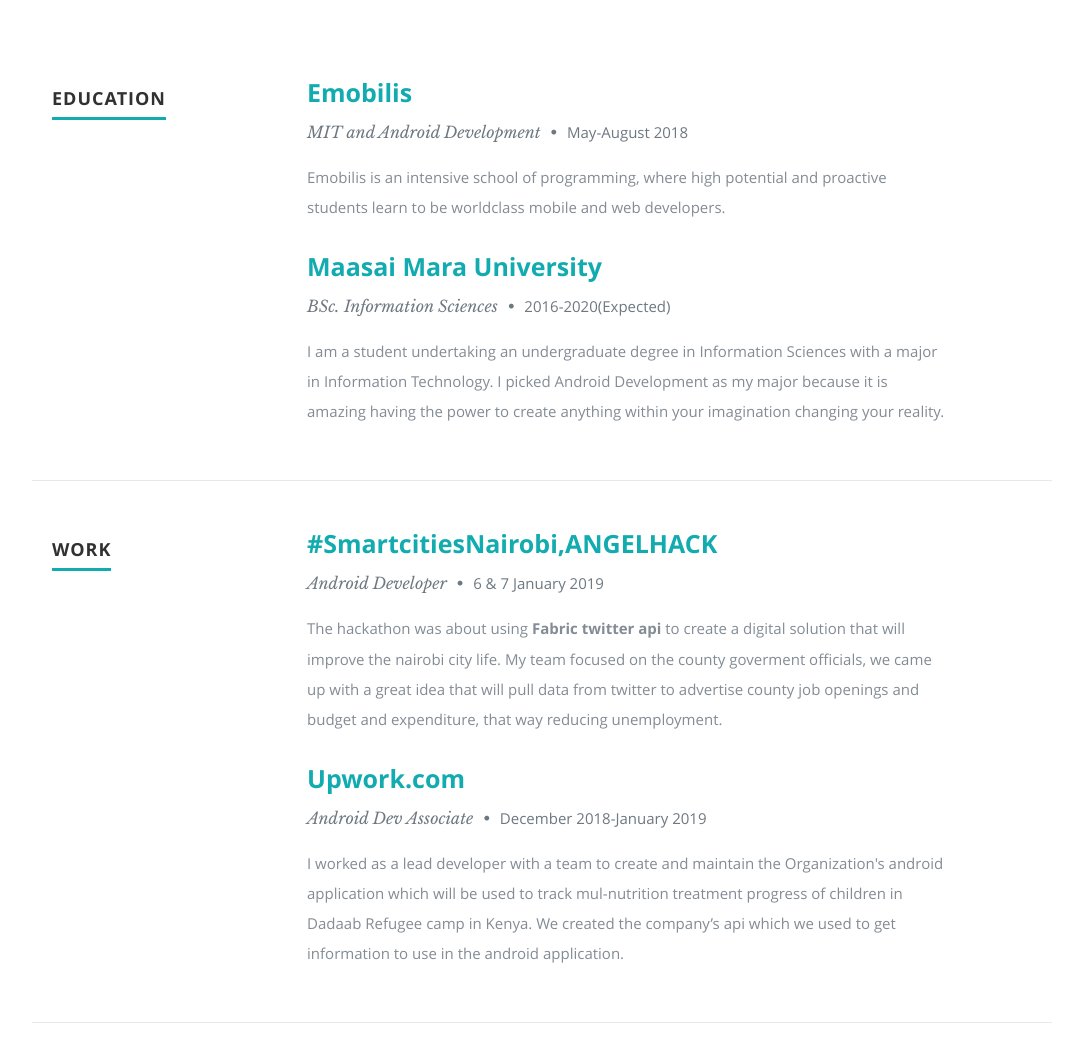
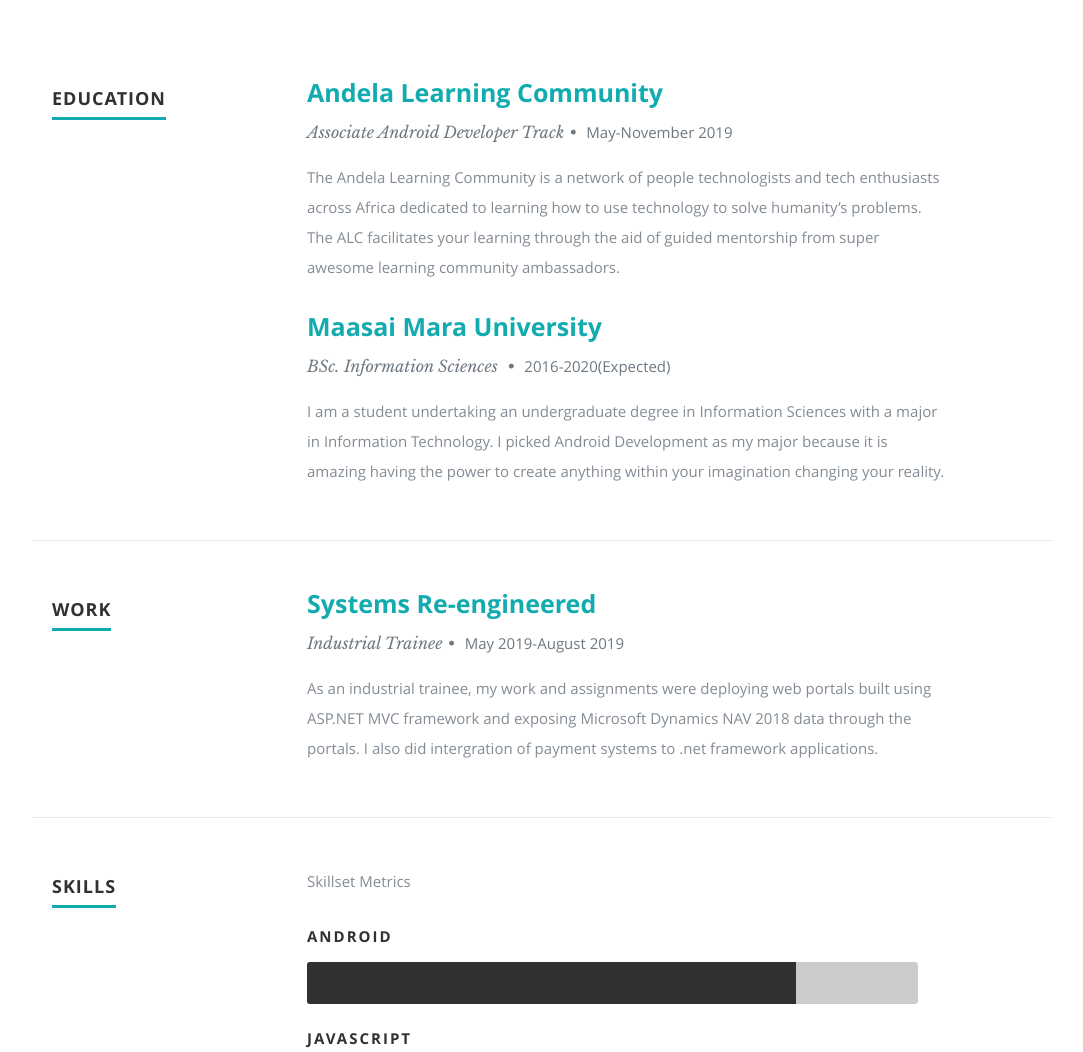
Before and after one commit to NewtonRono/newtonrono.github.io, a plain HTML site: page index.html in a window 1280 px wide. Shown: the part 1220-2272 px from the top of the page, without its empty margins (98-1181 px from the left). Drawn offline with nearby package versions, Linux system fonts and the light colour scheme.

Commit message:
Update index.html

```diff
--- a/index.html
+++ b/index.html
@@ -149,11 +149,11 @@
 
                <div class="twelve columns">
 
-                  <h3><a href="emobilis.ac.ke">Emobilis</a></h3>
-                  <p class="info">MIT and Android Development <span>&bull;</span> <em class="date">May-August 2018</em></p>
+                  <h3><a href="emobilis.ac.ke">Andela Learning Community</a></h3>
+                  <p class="info">Associate Android Developer Track<span>&bull;</span> <em class="date">May-November 2019</em></p>
 
                   <p>
-Emobilis is an intensive school of programming, where high potential and proactive students learn to be worldclass mobile and web developers.
+The Andela Learning Community is a network of people technologists and tech enthusiasts across Africa dedicated to learning how to use technology to solve humanity’s problems. The ALC facilitates your learning through the aid of guided mentorship from super awesome learning community ambassadors.
 
 
                   </p>
@@ -196,33 +196,17 @@
 
 
 
-             <div class="row item">
 
-               <div class="twelve columns">
-
-                  <h3><a href="http://angelhack.com/2016/05/06/angelhack-nairobi-recap/">#SmartcitiesNairobi,ANGELHACK</a></h3>
-                  <p class="info">Android Developer <span>&bull;</span> <em class="date">6 & 7 January 2019</em></p>
-
-                  <p>
-                 The hackathon was about using <b>Fabric twitter api</b> to create a digital solution that will improve the nairobi city life. My team focused on the county goverment officials, we came up with a great idea that will pull data from twitter to advertise county job openings and budget and expenditure, that way reducing unemployment.
-                  </p>
-
-               </div>
-
-            </div> <!-- item end -->
 
              <div class="row item">
 
                <div class="twelve columns">
 
-                 <h3><a href="http://upwork.com/">Upwork.com</a></h3>
-                  <p class="info">Android Dev Associate <span>&bull;</span> <em class="date">December 2018-January 2019</em></p>
+                 <h3><a href="https://sysre.co.ke/">Systems Re-engineered</a></h3>
+                  <p class="info">Industrial Trainee<span>&bull;</span> <em class="date">May 2019-August 2019</em></p>
 
                   <p>
-I worked as a lead developer with a team to create and maintain the Organization's
-android application which will be used to track mul-nutrition treatment progress of children in Dadaab Refugee camp in Kenya.
-We created the company’s api which we used to get
-information to use in the android application.
+As an industrial trainee, my work and assignments were deploying web portals built using ASP.NET MVC framework and exposing Microsoft Dynamics NAV 2018 data through the portals. I also did intergration of payment systems to .net framework applications.
                   </p>
 
                </div>
```
